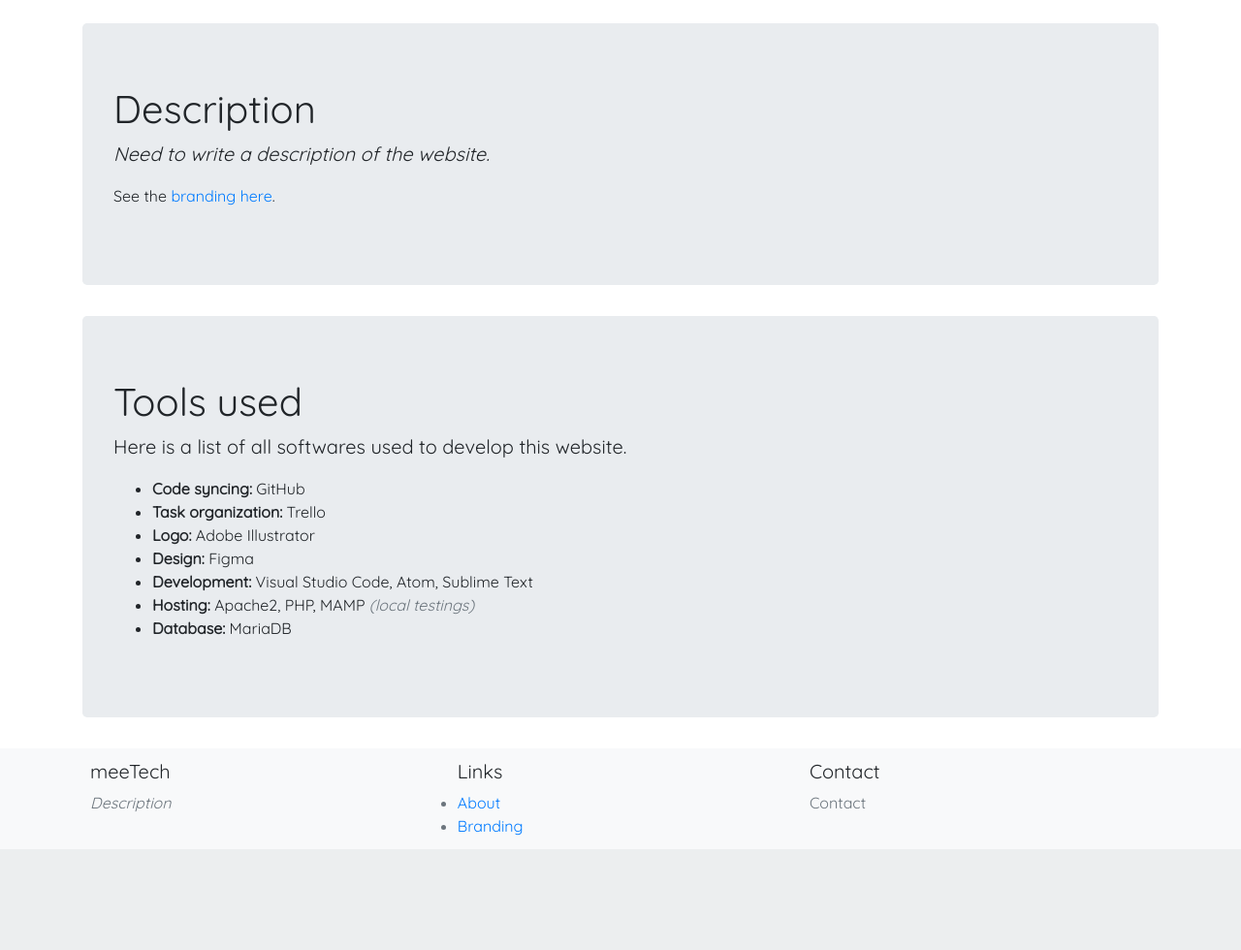
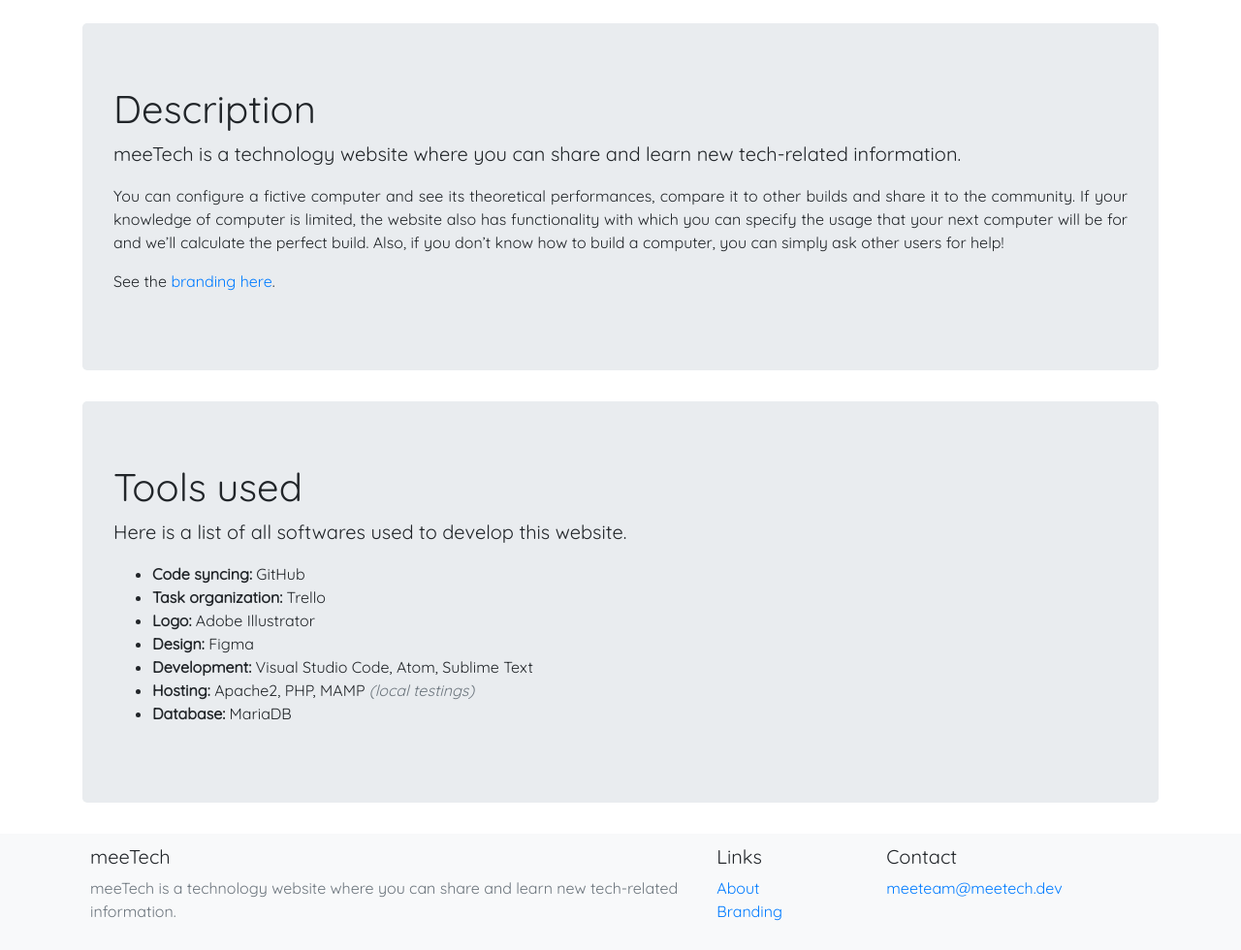
Before and after one commit to Quozul/meeTech, a PHP site: page /about/ in a window 1280 px wide. Shown: the part 56-1036 px from the top of the page at 97% size. Before the commit the page ends 918 px from the top, so only its background shows below. Run offline with PHP 8.4, Linux system fonts and the light colour scheme.

Commit message:
Added website description

```diff
--- a/about.php
+++ b/about.php
@@ -12,7 +12,8 @@
         <main role="main" class="container">
             <div class="jumbotron">
                 <h1>Description</h1>
-                <p class="lead"><i>Need to write a description of the website.</i></p>
+                <p class="lead">meeTech is a technology website where you can share and learn new tech-related information.</p>
+                <p class="text-justify">You can configure a fictive computer and see its theoretical performances, compare it to other builds and share it to the community. If your knowledge of computer is limited, the website also has functionality with which you can specify the usage that your next computer will be for and we’ll calculate the perfect build. Also, if you don’t know how to build a computer, you can simply ask other users for help!</p>
                 <p>See the <a href="/brand/">branding here</a>.</p>
             </div>
 
--- a/includes/footer.php
+++ b/includes/footer.php
@@ -1,22 +1,22 @@
-<footer class="bg-light footer p-1">
+<footer class="d-block bg-light footer p-1">
     <div class="container d-flex">
 
-        <div class="p-2 flex-fill">
-            <h5>meeTech</h3>
-                <p class="text-muted"><i>Description</i></p>
+        <div class="p-2 flex-fill h-50 w-50">
+            <h5>meeTech</h5>
+            <p class="text-muted text-wrap">meeTech is a technology website where you can share and learn new tech-related information.</p>
         </div>
 
         <div class="p-2 flex-fill">
             <h5>Links</h5>
-            <ul class="text-muted list-group">
+            <ul class="text-muted list-group list-unstyled">
                 <li><a href="/about/">About</a></li>
                 <li><a href="/brand/">Branding</a></li>
             </ul>
         </div>
 
         <div class="p-2 flex-fill">
-            <h5>Contact</h3>
-                <p class="text-muted" <i>Contact</i></p>
+            <h5>Contact</h5>
+            <p class="text-muted text-break"><a href="mailto:meeteam@meetech.dev">meeteam@meetech.dev</a></p>
         </div>
 
     </div>
--- a/style/main.css
+++ b/style/main.css
@@ -30,3 +30,7 @@
     width: 50px;
     height: 25px;
 }
+
+.text-indent {
+    text-indent: 2em;
+}
```
Also changed, not shown: blog.php (+10 -10 lines).
